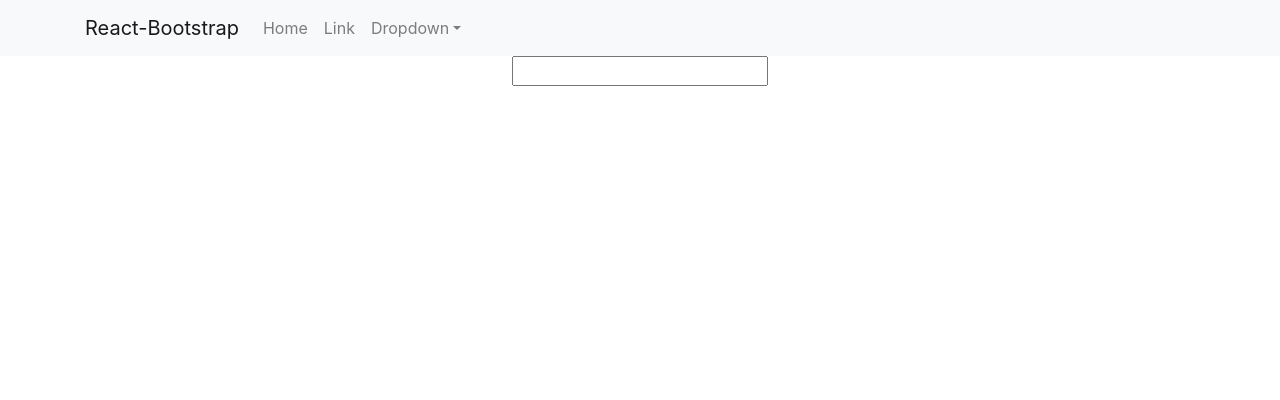
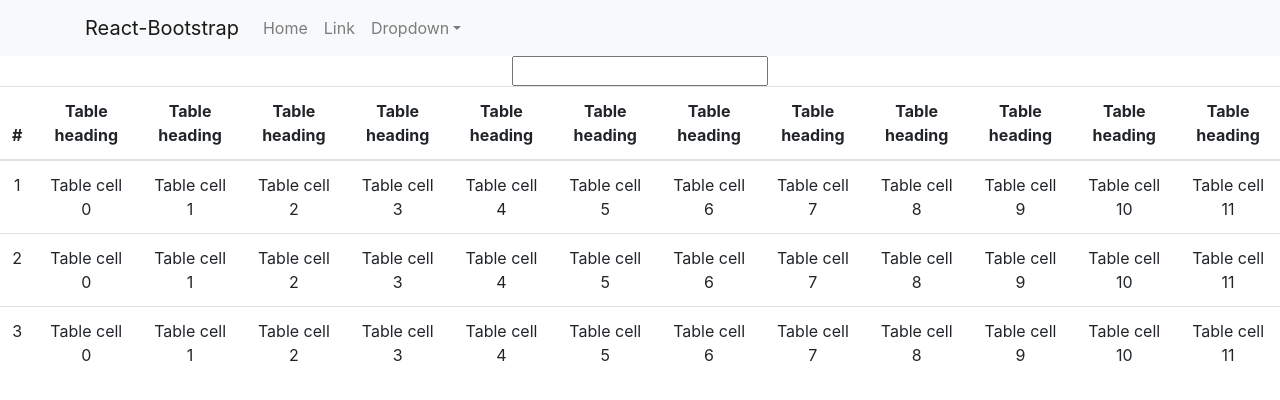
Before and after one commit to davebha/employee_directory, a React (Create React App) app: page / in a window 1280 px wide. Shown: the top 400 px of the page. Built offline with nearby package versions, Linux system fonts and the light colour scheme.

Commit message:
Render basic EmployeeTable component layout

```diff
--- a/src/App.js
+++ b/src/App.js
@@ -4,11 +4,13 @@ import "./App.css";
 import "bootstrap/dist/css/bootstrap.min.css";
 import NavBar from "./components/NavBar";
 import Searchfield from "./components/Searchfield";
+import EmployeeTable from "./components/EmployeeTable";
 function App() {
   return (
     <div className="App">
       <NavBar />
       <Searchfield />
+      <EmployeeTable />
     </div>
   );
 }
--- a/src/components/EmployeeTable.jsx
+++ b/src/components/EmployeeTable.jsx
@@ -0,0 +1,39 @@
+import React from "react";
+import { Table } from "react-bootstrap";
+
+const EmployeeTable = () => {
+  return (
+    <Table responsive>
+      <thead>
+        <tr>
+          <th>#</th>
+          {Array.from({ length: 12 }).map((_, index) => (
+            <th key={index}>Table heading</th>
+          ))}
+        </tr>
+      </thead>
+      <tbody>
+        <tr>
+          <td>1</td>
+          {Array.from({ length: 12 }).map((_, index) => (
+            <td key={index}>Table cell {index}</td>
+          ))}
+        </tr>
+        <tr>
+          <td>2</td>
+          {Array.from({ length: 12 }).map((_, index) => (
+            <td key={index}>Table cell {index}</td>
+          ))}
+        </tr>
+        <tr>
+          <td>3</td>
+          {Array.from({ length: 12 }).map((_, index) => (
+            <td key={index}>Table cell {index}</td>
+          ))}
+        </tr>
+      </tbody>
+    </Table>
+  );
+};
+
+export default EmployeeTable;
```
